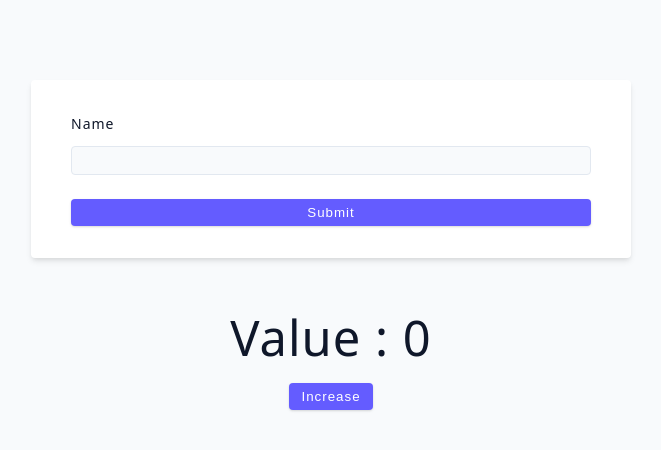
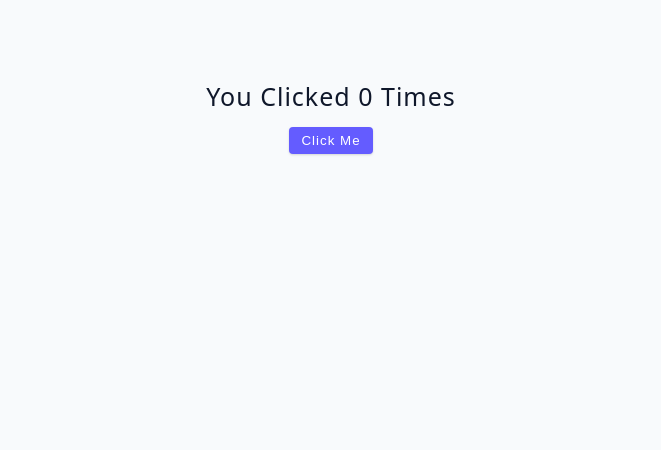
Before and after one commit to t-vanderwolk/Udemy-Advanced-React, a React (Vite) app: page / in a window 1280 px wide. Shown: the top 450 px of the page, without its empty margins (309-970 px from the left). Built offline with nearby package versions, Linux system fonts and the light colour scheme.

Commit message:
useState fundamentals

```diff
--- a/src/App.jsx
+++ b/src/App.jsx
@@ -1,9 +1,10 @@
-import Starter from './tutorial/07-useRef/starter/01-useRef-basics';
+import Starter from './tutorial/01-useState/starter/02-useState-basics';
 
 function App() {
   return (
     <div className='container'>
      <Starter />
+
     </div>
   );
 }
--- a/src/tutorial/01-useState/starter/02-useState-basics.jsx
+++ b/src/tutorial/01-useState/starter/02-useState-basics.jsx
@@ -1,5 +1,20 @@
+import { useState } from "react";
+
 const UseStateBasics = () => {
-  return <h2>useState basics</h2>;
+  // console.log(useState(1));
+//  const value = useState('hello')[0];
+//  const func = useState('hello')[1];
+
+// console.log(value);
+// console.log(func);
+const [count, setCount] = useState(0);
+const handleClick = () => {
+  setCount(count+1)
+}
+  return <div>
+    <h4>You clicked {count} times</h4>
+    <button type="button" className="btn" onClick={handleClick}>click me</button>
+  </div>;
 };
 
 export default UseStateBasics;
```
Also changed, not shown: src/tutorial/01-useState/starter/01-error-example.jsx (+17 -1 lines).
